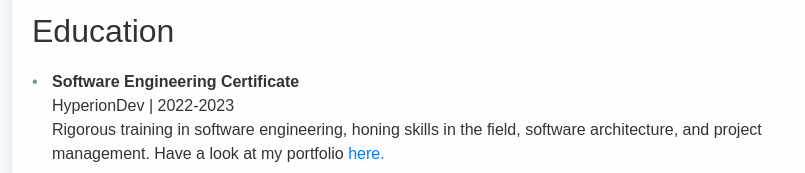
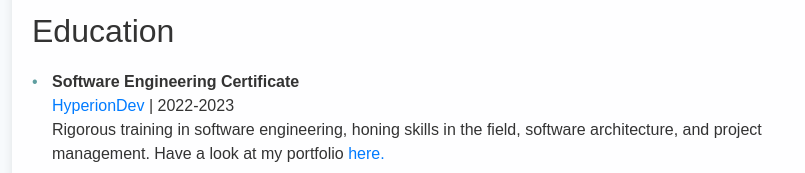
Before and after one commit to TDKasala/MyCV, a plain HTML site: page index.html in a window 1280 px wide. Shown: the part 2056-2229 px from the top of the page, without its empty margins (228-1033 px from the left). Drawn offline with nearby package versions, Linux system fonts and the light colour scheme.

Commit message:
all good

```diff
--- a/index.html
+++ b/index.html
@@ -92,7 +92,7 @@
             <ul>
                 <li>
                     <strong>Software Engineering Certificate</strong><br>
-                    HyperionDev | 2022-2023<br>
+                    <a href="https://www.hyperiondev.com/">HyperionDev</a> | 2022-2023<br>
                     Rigorous training in software engineering, honing skills in the field, software architecture, and project management.
                     Have a look at my portfolio <a href="https://www.hyperiondev.com/portfolio/97798/">here.</a>
                 </li>
```
